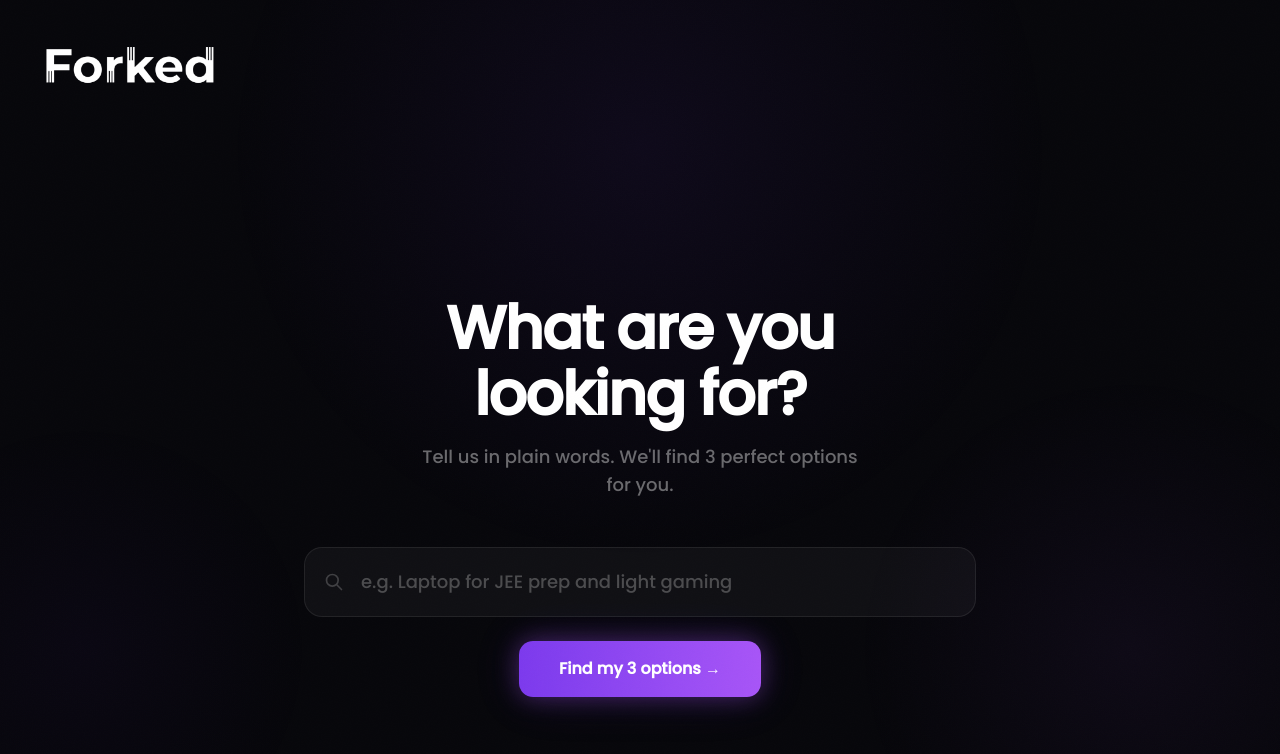
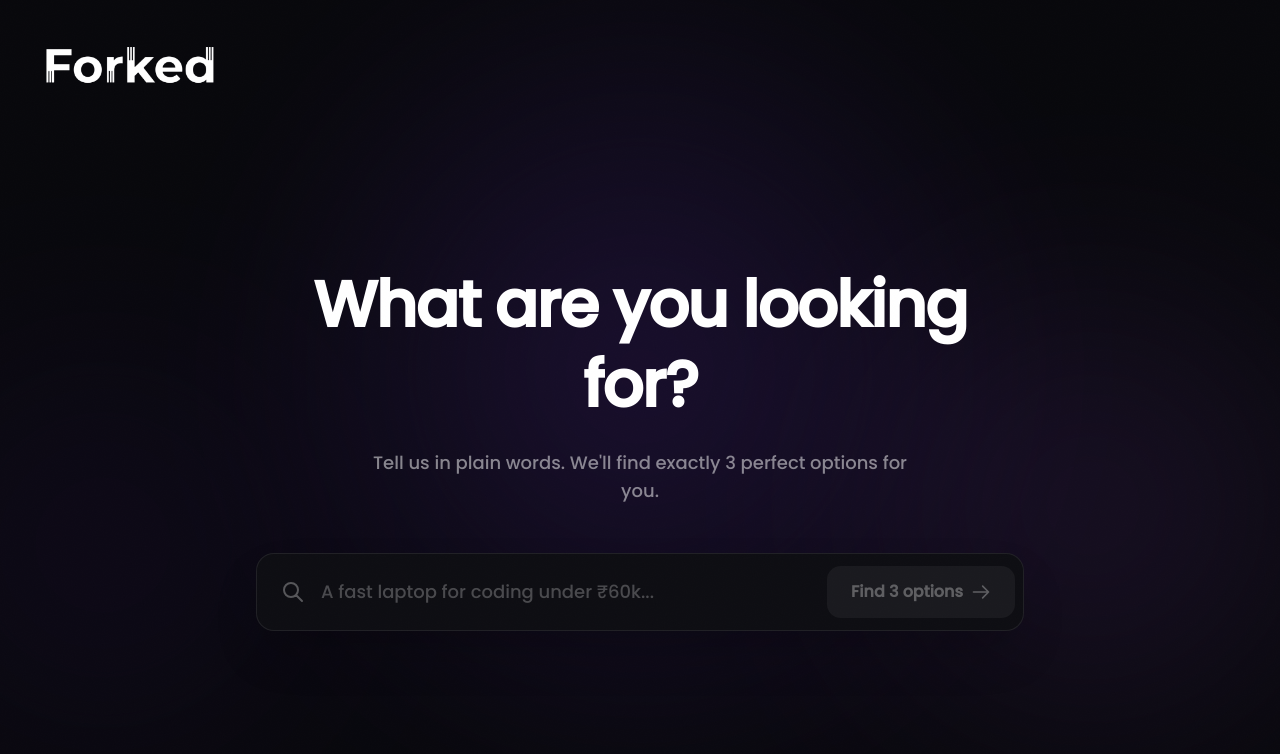
Before and after one commit to Enbi31/Forked, a React (Vite) app in the folder frontend/: page /app in a window 1280 px wide. Shown: the top 754 px of the page. Built offline with nearby package versions, Linux system fonts and the light colour scheme; no server answers.

Commit message:
feat: upgrade app page UI with animated bg and sleek prompt bar

```diff
--- a/frontend/src/pages/fork-app.tsx
+++ b/frontend/src/pages/fork-app.tsx
@@ -65,18 +65,30 @@ export default function ForkApp() {
   };
 
   return (
-    <main className="relative min-h-screen bg-[#07070B] overflow-hidden">
-      {/* Background blobs */}
-      <div className="fixed inset-0 pointer-events-none">
-        <div className="absolute top-0 left-1/2 -translate-x-1/2 -translate-y-1/3 w-[900px] h-[900px] bg-[radial-gradient(ellipse_at_center,#7C3AED_0%,transparent_65%)] opacity-[0.07]" />
-        <div className="absolute bottom-0 right-0 translate-x-1/4 translate-y-1/4 w-[600px] h-[600px] bg-[radial-gradient(ellipse_at_center,#A855F7_0%,transparent_65%)] opacity-[0.05]" />
-        <div className="absolute top-1/2 left-0 -translate-x-1/3 w-[500px] h-[500px] bg-[radial-gradient(ellipse_at_center,#6D28D9_0%,transparent_65%)] opacity-[0.04]" />
+    <main className="fixed inset-0 bg-[#07070B] overflow-hidden flex flex-col">
+      {/* Animated Background Blobs */}
+      <div className="absolute inset-0 pointer-events-none overflow-hidden">
+        <motion.div
+          animate={{ scale: [1, 1.1, 1], opacity: [0.12, 0.18, 0.12] }}
+          transition={{ duration: 8, repeat: Infinity, ease: 'easeInOut' }}
+          className="absolute top-[-10%] left-1/2 -translate-x-1/2 w-[900px] h-[900px] bg-[radial-gradient(ellipse_at_center,#7C3AED_0%,transparent_65%)] blur-3xl"
+        />
+        <motion.div
+          animate={{ x: [0, 40, 0], y: [0, -30, 0], opacity: [0.08, 0.14, 0.08] }}
+          transition={{ duration: 10, repeat: Infinity, ease: 'easeInOut', delay: 2 }}
+          className="absolute bottom-[-10%] right-[-10%] w-[700px] h-[700px] bg-[radial-gradient(ellipse_at_center,#A855F7_0%,transparent_65%)] blur-[100px]"
+        />
+        <motion.div
+          animate={{ x: [0, -40, 0], y: [0, 40, 0], opacity: [0.1, 0.16, 0.1] }}
+          transition={{ duration: 12, repeat: Infinity, ease: 'easeInOut', delay: 4 }}
+          className="absolute top-[30%] left-[-15%] w-[600px] h-[600px] bg-[radial-gradient(ellipse_at_center,#6D28D9_0%,transparent_65%)] blur-[120px]"
+        />
       </div>
 
       <div className="noise" />
 
       {/* Top bar */}
-      <nav className="relative z-20 flex items-center justify-between px-6 sm:px-10 py-5">
+      <nav className="relative z-20 shrink-0 flex items-center justify-between px-6 sm:px-10 py-5">
         <button onClick={() => navigate('/')} className="cursor-pointer">
           <img src={logo} alt="Forked" className="h-24" />
         </button>
@@ -92,7 +104,7 @@ export default function ForkApp() {
       </nav>
 
       {/* Main content */}
-      <div className="relative z-10 flex flex-col items-center justify-center min-h-[calc(100vh-80px)] px-4">
+      <div className="relative z-10 flex-1 flex flex-col items-center justify-center px-4 overflow-y-auto w-full pb-10">
         <AnimatePresence mode="wait">
           {/* Phase 1: Search */}
           {phase === 'search' && (
@@ -102,38 +114,48 @@ export default function ForkApp() {
               animate={{ opacity: 1, y: 0 }}
               exit={{ opacity: 0, y: -20 }}
               transition={{ duration: 0.5, ease: [0.16, 1, 0.3, 1] }}
-              className="w-full max-w-2xl text-center"
+              className="w-full max-w-3xl text-center"
             >
-              <h1 className="text-4xl sm:text-5xl md:text-6xl font-bold tracking-tight text-white leading-[1.1] mb-4">
-                What are you<br />looking for?
+              <h1 className="text-4xl sm:text-5xl md:text-[4rem] font-bold tracking-tight text-white leading-tight mb-6">
+                What are you looking for?
               </h1>
-              <p className="text-base sm:text-lg text-white/40 mb-12 max-w-md mx-auto">
-                Tell us in plain words. We'll find 3 perfect options for you.
+              <p className="text-base sm:text-lg text-white/50 mb-12 max-w-xl mx-auto font-medium">
+                Tell us in plain words. We'll find exactly 3 perfect options for you.
               </p>
 
-              <form onSubmit={handleSearch} className="w-full">
-                <div className="relative">
-                  <div className="absolute inset-y-0 left-0 pl-5 flex items-center pointer-events-none">
-                    <svg className="w-5 h-5 text-white/20" fill="none" stroke="currentColor" viewBox="0 0 24 24">
+              <form onSubmit={handleSearch} className="w-full relative group">
+                <div className="absolute inset-0 bg-gradient-to-r from-[#7C3AED]/20 to-[#A855F7]/20 rounded-2xl blur-xl opacity-0 group-hover:opacity-100 transition-opacity duration-500 pointer-events-none" />
+
+                <div className="relative flex items-center bg-[#0d0d12] border border-white/[0.08] rounded-2xl p-2 focus-within:border-[#7C3AED]/50 focus-within:ring-1 focus-within:ring-[#7C3AED]/50 transition-all duration-300 shadow-2xl">
+                  <div className="pl-4 flex items-center pointer-events-none">
+                    <svg className="w-6 h-6 text-white/30" fill="none" stroke="currentColor" viewBox="0 0 24 24">
                       <path strokeLinecap="round" strokeLinejoin="round" strokeWidth={2} d="M21 21l-6-6m2-5a7 7 0 11-14 0 7 7 0 0114 0z" />
                     </svg>
                   </div>
+
                   <input
                     type="text"
                     value={query}
                     onChange={(e: React.ChangeEvent<HTMLInputElement>) => setQuery(e.target.value)}
-                    placeholder="e.g. Laptop for JEE prep and light gaming"
-                    className="w-full pl-14 pr-5 py-5 bg-white/[0.04] border border-white/[0.08] rounded-2xl text-white placeholder-white/25 text-base sm:text-lg focus:outline-none focus:ring-2 focus:ring-[#7C3AED]/40 focus:border-[#7C3AED]/40 transition-all"
+                    placeholder="A fast laptop for coding under ₹60k..."
+                    className="flex-1 bg-transparent border-none text-white placeholder-white/25 text-base sm:text-lg px-4 py-4 focus:outline-none focus:ring-0"
                   />
+
+                  <button
+                    type="submit"
+                    disabled={!query.trim()}
+                    className={`ml-2 p-3 sm:px-6 sm:py-3.5 rounded-xl font-semibold transition-all duration-300 flex items-center gap-2 ${
+                      query.trim()
+                        ? 'bg-gradient-to-r from-[#7C3AED] to-[#A855F7] text-white shadow-[0_0_15px_rgba(168,85,247,0.4)] hover:scale-[1.02] cursor-pointer'
+                        : 'bg-white/5 text-white/30 cursor-not-allowed'
+                    }`}
+                  >
+                    <span className="hidden sm:inline">Find 3 options</span>
+                    <svg className="w-5 h-5" fill="none" stroke="currentColor" viewBox="0 0 24 24">
+                      <path strokeLinecap="round" strokeLinejoin="round" strokeWidth={2} d="M14 5l7 7m0 0l-7 7m7-7H3" />
+                    </svg>
+                  </button>
                 </div>
-                <motion.button
-                  type="submit"
-                  whileHover={{ scale: 1.02 }}
-                  whileTap={{ scale: 0.98 }}
-                  className="mt-6 px-10 py-4 bg-gradient-to-r from-[#7C3AED] to-[#A855F7] hover:from-[#8B4AF7] hover:to-[#B565F7] text-white font-semibold rounded-xl glow-button transition-all duration-300 cursor-pointer"
-                >
-                  Find my 3 options →
-                </motion.button>
               </form>
             </motion.div>
           )}
```
